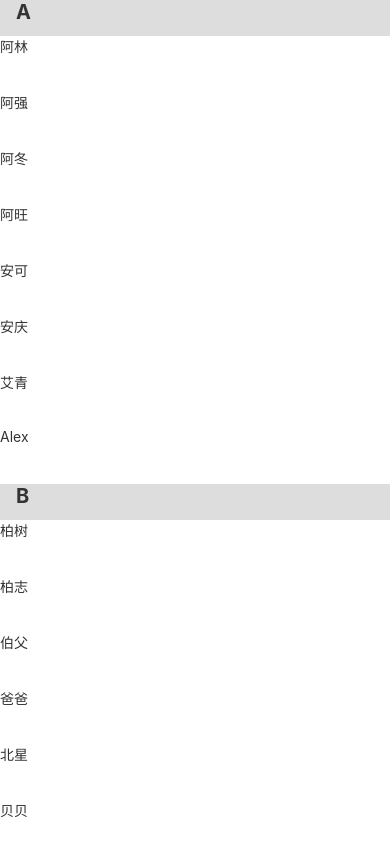
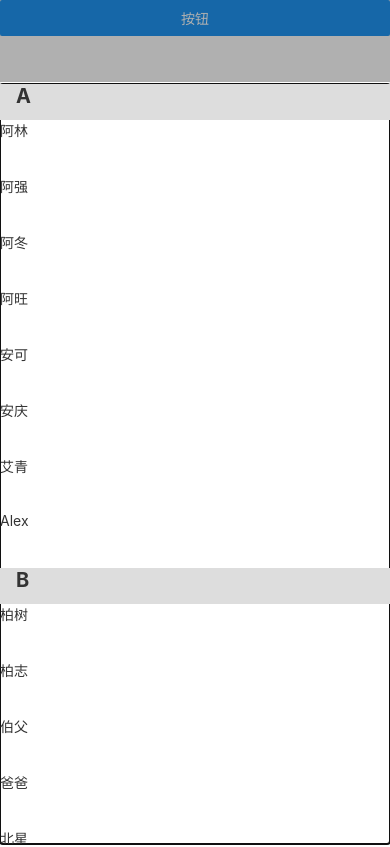
Before and after one commit to BlendGitAndroid/RedBookProject, a React Native app: screen / in a window 390 px wide. Shown: the top 847 px of the page. Built offline with nearby package versions, Linux system fonts and the light colour scheme.

Commit message:
下拉刷新和弹框

```diff
--- a/App.tsx
+++ b/App.tsx
@@ -28,6 +28,7 @@ import PressableDemo from './src_demo/components/PressableDemo';
 import ScrollViewDemo from './src_demo/components/ScrollViewDemo';
 import FlatListViewDemo from './src_demo/components/FlatListViewDemo';
 import SectionListDemo from './src_demo/components/SectionListDemo';
+import ModalDemo from './src_demo/components/ModalDemo';
 
 
 function App(): JSX.Element {
@@ -63,7 +64,8 @@ function App(): JSX.Element {
         {/* <PressableDemo/> */}
         {/* <ScrollViewDemo/> */}
         {/* <FlatListViewDemo/> */}
-        <SectionListDemo/>
+        {/* <SectionListDemo/> */}
+        <ModalDemo/>
       </View>
     </SafeAreaView>
   );
--- /dev/null
+++ b/src_demo/components/ModalDemo.js
@@ -0,0 +1,93 @@
+import React, { useState } from "react";
+import { StyleSheet, SectionList, Text, Button, Modal, View } from "react-native";
+
+import { SectionData } from '../constants/Data';
+
+//Dialog按钮
+export default () => {
+
+    const [visible, setVisible] = useState(true)
+
+    const renderItem = ({ item, index, section }) => {
+        return <Text style={styles.txt}>{item}</Text>
+    }
+
+    const renderSectionHeader = ({ section }) => {
+        return (
+            <Text style={styles.sectionHeaderTxt}>{section.type}</Text>
+        );
+    }
+
+    return <View style={styles.root}>
+
+        <Button title="按钮" onPress={() => {
+            setVisible(true)
+        }}></Button>
+
+        <Modal
+            visible={visible}
+            onRequestClose={() => { setVisible(false) }} //点击返回按钮触发
+            transparent={true}
+            statusBarTranslucent={true} //沉浸式状态栏
+            animationType="slide"   //动画方式
+            onShow={() => {
+
+            }}
+            onDismiss={() => {  //onDismiss没有回调
+
+            }}
+        >
+            <View style={styles.blank}></View>
+            <View style={styles.content}>
+                <SectionList
+                    style={styles.container}
+                    sections={SectionData}
+                    renderItem={renderItem}
+                    keyExtractor={(item, index) => `${item}-${index}`}
+                    renderSectionHeader={renderSectionHeader}
+                    stickySectionHeadersEnabled={true}  //吸顶的效果
+                >
+
+                </SectionList>
+            </View>
+        </Modal>
+    </View>
+}
+
+const styles = StyleSheet.create({
+
+    root: {
+        width: "100%",
+        height: "100%",
+        backgroundColor: "#F0F0F0"
+    },
+    blank: {
+        width: '100%',
+        height: '10%',
+        backgroundColor: '#00000050',
+    },
+    content: {
+        width: "100%",
+        height: "90%",
+    },
+    container: {
+        width: "100%",
+        height: "100%",
+        backgroundColor: "white"
+    },
+    txt: {
+        width: "100%",
+        height: 56,
+        color: "#333333",
+    },
+    sectionHeaderTxt: {
+        width: '100%',
+        height: 36,
+        backgroundColor: '#DDDDDD',
+        textAlignVertical: 'center',
+        paddingLeft: 16,
+        fontSize: 20,
+        color: '#333333',
+        fontWeight: 'bold',
+    },
+})
--- a/src_demo/components/SectionListDemo.js
+++ b/src_demo/components/SectionListDemo.js
@@ -1,14 +1,17 @@
-import React, { useRef, useEffect, useSatte } from 'react';
+import React, { useRef, useEffect, useState } from 'react';
 import {
     StyleSheet,
     View,
     Text,
     SectionList,
+    RefreshControl
 } from 'react-native';
 
 import { SectionData } from '../constants/Data';
 
 export default () => {
+
+    const [refreshing, setRefreshing] = useState(false)
 
     const renderItem = ({ item, index, section }) => {
         return <Text style={styles.txt}>{item}</Text>
@@ -28,6 +31,21 @@ export default () => {
             keyExtractor={(item, index) => `${item}-${index}`}
             renderSectionHeader={renderSectionHeader}
             stickySectionHeadersEnabled={true}  //吸顶的效果
+            refreshControl={
+                <RefreshControl
+                    refreshing={refreshing}
+                    onRefresh={() => {
+                        setRefreshing(true)
+                        setTimeout(() => {
+                            setRefreshing(false)
+                        },2000)
+                    }}
+                />
+            }
+
+            onEndReached={() => {   //列表的属性
+                console.log("onEndReached...")
+            }}
         >
 
         </SectionList>
```
